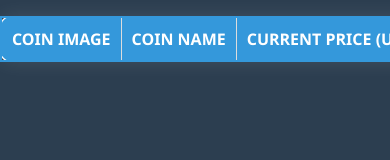
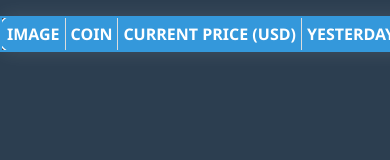
Before and after one commit to skattt12345/coins-info, a plain HTML site: page index.html in a window 390 px wide. Drawn offline with Linux system fonts and the light colour scheme; no server answers.

Commit message:
adaptive

```diff
--- a/index.html
+++ b/index.html
@@ -91,11 +91,17 @@
         th,
         td {
           font-size: 16px;
-          padding: 10px;
+          padding: 5px;
+          text-align: center;
         }
 
         table {
           margin: 1em 0;
+        }
+        .coin-image-second {
+          max-width: 80px;
+          white-space: normal;
+          word-wrap: break-word;
         }
       }
       .container {
@@ -119,8 +125,8 @@
       <table>
         <thead>
           <tr>
-            <th class="coin-image">Coin Image</th>
-            <th class="coin-image-second">Coin Name</th>
+            <th class="coin-image">Image</th>
+            <th class="coin-image-second">Coin</th>
             <th>Current Price (USD)</th>
             <th>Yesterday High 24h (USD)</th>
             <th>Price Change 24 hours (%)</th>
```
